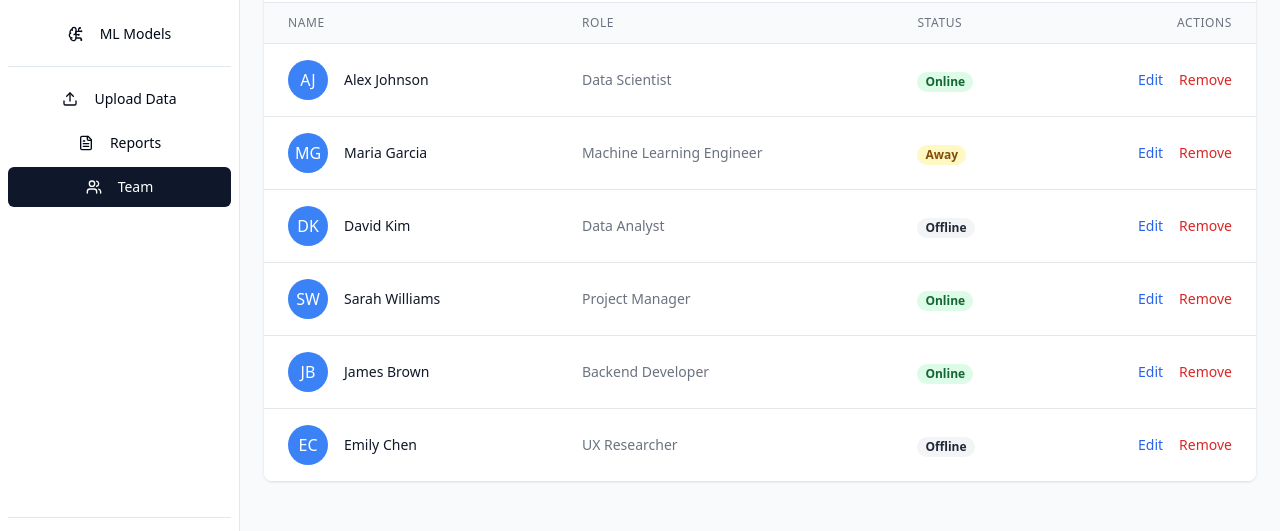
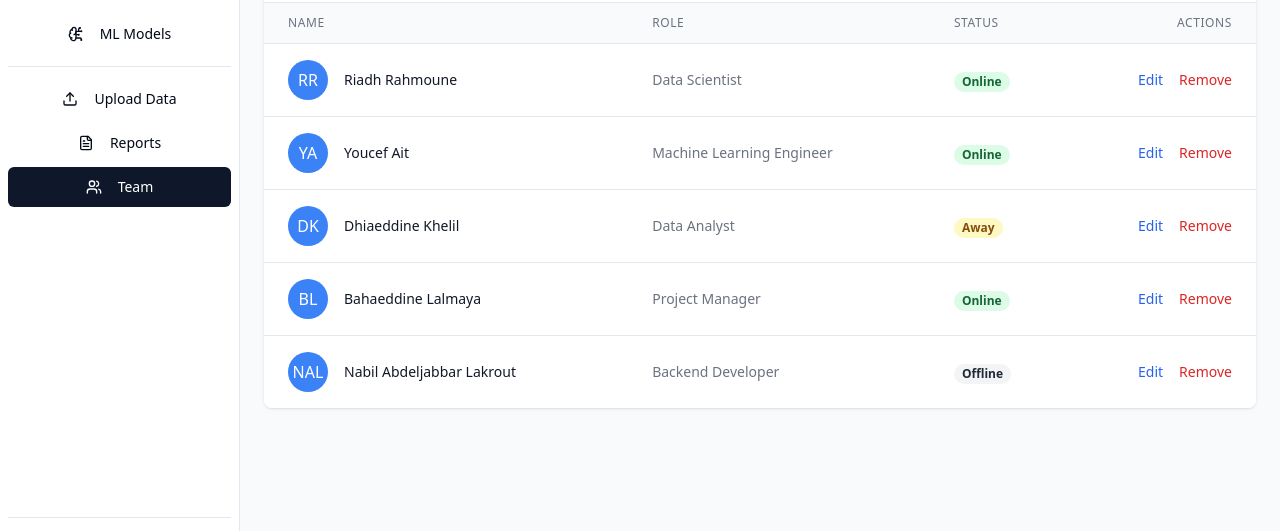
Before and after one commit to riadhrahmoune007/viz-dash-hub, a React (Vite) app: page /team in a window 1280 px wide. Shown: the part 182-713 px from the top of the page. Built offline with nearby package versions, Linux system fonts and the light colour scheme; no server answers; the database is empty.

Commit message:
Replace team members
Update the team member list in the Team component with the new list provided by the user.

```diff
--- a/src/pages/Team.tsx
+++ b/src/pages/Team.tsx
@@ -6,12 +6,11 @@ import { Avatar } from '@/components/ui/avatar';
 
 const Team: React.FC = () => {
   const teamMembers = [
-    { name: 'Alex Johnson', role: 'Data Scientist', status: 'Online', image: null },
-    { name: 'Maria Garcia', role: 'Machine Learning Engineer', status: 'Away', image: null },
-    { name: 'David Kim', role: 'Data Analyst', status: 'Offline', image: null },
-    { name: 'Sarah Williams', role: 'Project Manager', status: 'Online', image: null },
-    { name: 'James Brown', role: 'Backend Developer', status: 'Online', image: null },
-    { name: 'Emily Chen', role: 'UX Researcher', status: 'Offline', image: null },
+    { name: 'Riadh Rahmoune', role: 'Data Scientist', status: 'Online', image: null },
+    { name: 'Youcef Ait', role: 'Machine Learning Engineer', status: 'Online', image: null },
+    { name: 'Dhiaeddine Khelil', role: 'Data Analyst', status: 'Away', image: null },
+    { name: 'Bahaeddine Lalmaya', role: 'Project Manager', status: 'Online', image: null },
+    { name: 'Nabil Abdeljabbar Lakrout', role: 'Backend Developer', status: 'Offline', image: null },
   ];
 
   return (
```
